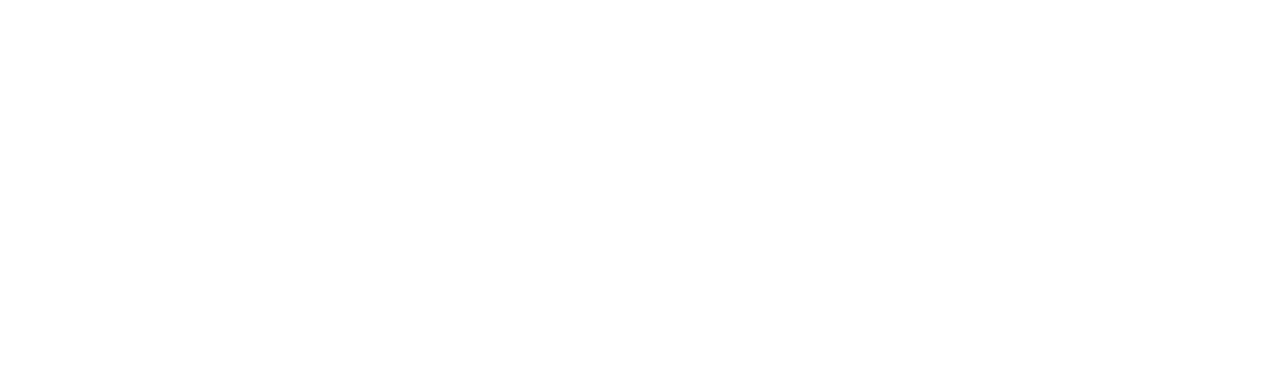
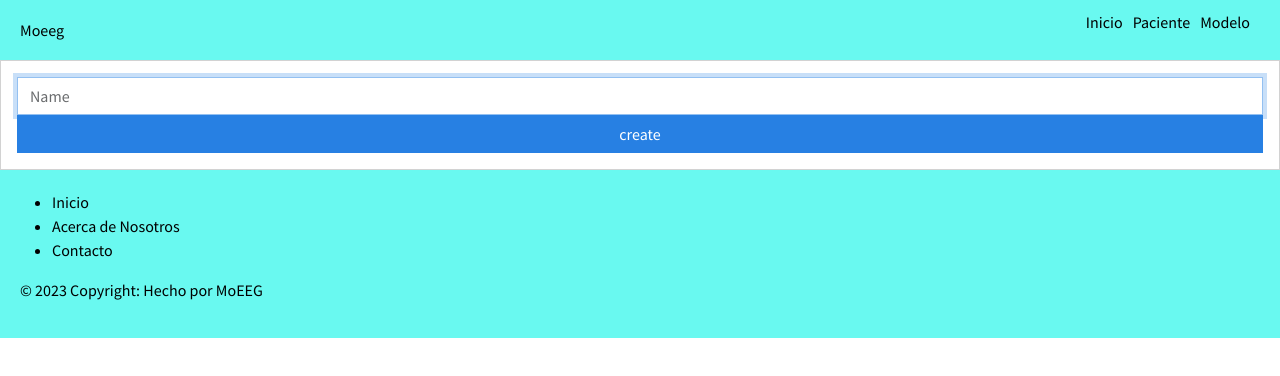
Before and after one commit to OscarFloresP/Frontend-tp2, a React (Create React App) app: page / in a window 1280 px wide. Before the commit this address had no page. Shown: the top 376 px of the page. Built offline with nearby package versions, Linux system fonts and the light colour scheme; no server answers.

Commit message:
update conection

```diff
--- a/package.json
+++ b/package.json
@@ -13,6 +13,7 @@
     "@types/node": "^16.18.50",
     "@types/react": "^18.2.21",
     "@types/react-dom": "^18.2.7",
+    "axios": "^1.6.0",
     "bootswatch": "^5.3.1",
     "react": "^18.2.0",
     "react-dom": "^18.2.0",
--- a/src/Components/Dashboard/header.tsx
+++ b/src/Components/Dashboard/header.tsx
@@ -1,4 +1,5 @@
 import React from 'react';
+import {Link} from 'react-router-dom'
 
 const headerStyle: React.CSSProperties = {
   display: 'flex',
@@ -22,9 +23,9 @@ function Header() {
       <span>Moeeg</span>
       <nav>
         <ul style={{ listStyle: 'none', padding: 0, display: 'flex' }}>
-          <li><a href="/" style={linkStyle}>Inicio</a></li>
-          <li><a href="/doc-list-pac" style={linkStyle}>Paciente</a></li>
-          <li><a href="/modelo" style={linkStyle}>Modelo</a></li>
+          <li><Link to="/" style={linkStyle}>Inicio</Link></li>
+          <li><Link to="/doc-list-pac" style={linkStyle}>Paciente</Link></li>
+          <li><Link to="/" style={linkStyle}>Modelo</Link></li>
         </ul>
       </nav>
     </header>
--- /dev/null
+++ b/src/model/media.ts
@@ -0,0 +1,4 @@
+export class Media {
+    id: number = 0;
+    time: number = 0;
+  }
--- a/src/pages/app/App.tsx
+++ b/src/pages/app/App.tsx
@@ -1,11 +1,13 @@
 import React from "react";
 import { BrowserRouter as Router, Routes } from "react-router-dom";
 import DocListRouter from "./router/doc_list_pac-router";
+import MediaRouter from "./router/media-router";
 
 function App(){
   return(
         <Router>
           <DocListRouter/>
+          <MediaRouter/>
         </Router>
   )
 }
--- a/src/pages/app/router/doc_list_pac-router.tsx
+++ b/src/pages/app/router/doc_list_pac-router.tsx
@@ -3,11 +3,11 @@ import {Route, Routes} from "react-router-dom";
 import DocListPac from "../../doctor_pac/doc-list";
 
 
-function DocListRouter (){
+function MediaRouter (){
     return(
       <Routes>
         <Route path="/doc-list-pac" element={<DocListPac />} />
       </Routes>
     );
 }
-export default DocListRouter;
+export default MediaRouter;
--- /dev/null
+++ b/src/pages/app/router/media-router.tsx
@@ -0,0 +1,12 @@
+import {Route, Routes} from "react-router-dom";
+import Media from "../../media_model/media";
+
+
+function DocListRouter (){
+    return(
+      <Routes>
+        <Route path="/" element={<Media />} />
+      </Routes>
+    );
+}
+export default DocListRouter;
--- /dev/null
+++ b/src/pages/media_model/media.tsx
@@ -0,0 +1,52 @@
+import Footer from "../../Components/Dashboard/footer";
+import Header from "../../Components/Dashboard/header";
+import {useState} from 'react'
+
+const API=process.env.REACT_APP_API
+
+
+function Media(){
+
+const [name, setname]= useState('')
+
+const handleSubmit = async (e:any)=>{
+    e.preventDefault()
+    const res = await fetch(`${API}/media`,{
+        method: 'POST',
+        //headers:{
+        // 'Content-Type': 'application/json'
+        //}
+        // body: JSON.stringify ({
+
+        // })
+    })
+    const data = await res.json()
+    console.log(data)
+}
+
+ return(
+    <>
+    <Header/>
+    <div className="row">
+        <div>
+            <form onSubmit={handleSubmit} className="card card-body">
+                <div className="form-group">
+                    <input type="text"
+                    onChange={(e) => setname(e.target.value)}
+                    value ={name}
+                    className="form-control"
+                    placeholder="Name"
+                    autoFocus/>
+                </div>
+                <button className="btn btn-primary btn-block">
+                    create
+                </button>
+            </form>
+        </div>
+    </div>
+    <Footer/>
+    </>
+ )
+}
+
+export default Media;
```
Also changed, not shown: src/api/api.paciente.ts (added, +16 -0 lines), src/api/api.ts (added, +17 -0 lines), src/model/paciente.ts (added, +8 -0 lines), src/pages/doctor_pac/doc-list.tsx (line endings or trailing spaces), 1 other file (tests, documents, lock files or other folders).
